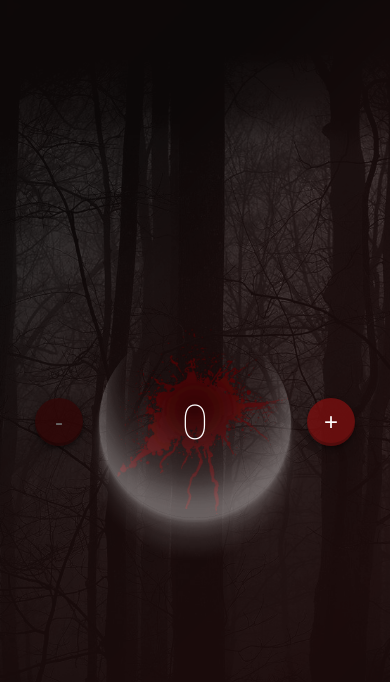
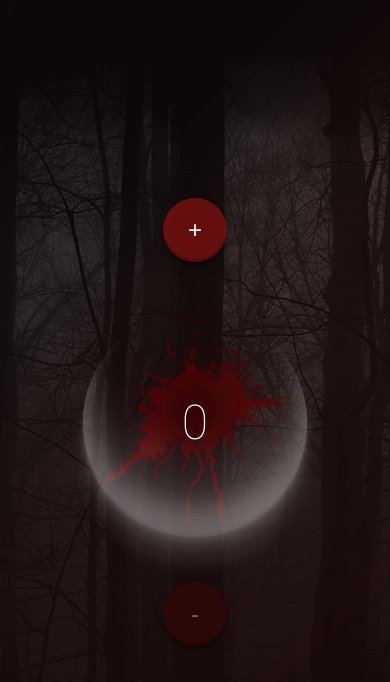
Before and after one commit to Auro-93/horror-counter, a plain HTML site: page index.html in a window 390 px wide. Both pictures are taken after a click on the button "Start game". Drawn offline with nearby package versions, Linux system fonts and the light colour scheme; a web font is replaced by a local one.

Commit message:
counter buttons mobile display modified

```diff
--- a/css/horror-theme.css
+++ b/css/horror-theme.css
@@ -50,31 +50,41 @@ body[data-theme="horror"] {
 
 .container .game-buttons {
   display: flex;
+  flex-direction: column;
   justify-content: center;
   align-items: center;
 }
 
 .container .game-buttons button {
-  margin: 0 1rem;
+  margin: 3rem 0;
   font-size: 0.8rem;
-  flex: 1;
+
   border-radius: 100%;
-  width: 2rem;
-  height: 2rem;
+  width: 4rem;
+  height: 4rem;
 }
 
 .container .game-buttons button[disabled] {
   filter: brightness(40%);
 }
 
+.container .game-buttons .button-increment {
+  order: 1;
+}
+
+.container .game-buttons .button-decrement {
+  order: 3;
+}
+
 .container .game-buttons .output-num {
-  width: 8rem;
+  order: 2;
+  width: 10rem;
   background-image: url("../assets/images/blood.png");
   background-position: center center;
   background-repeat: no-repeat;
   background-size: cover;
   border-radius: 100%;
-  height: 8rem;
+  height: 10rem;
 
   box-shadow: rgba(255, 255, 255, 0.17) 0px -23px 25px 0px inset,
     rgba(255, 255, 255, 0.15) 0px -36px 30px 0px inset,
--- a/css/media-queries.css
+++ b/css/media-queries.css
@@ -13,13 +13,11 @@
 
   .container .game-buttons button {
     font-size: 1.5rem;
-    width: 3rem;
-    height: 3rem;
   }
 
   .container .game-buttons .output-num {
-    height: 12rem;
-    width: 12rem;
+    height: 14rem;
+    width: 14rem;
     font-size: 3rem;
   }
 
@@ -62,13 +60,27 @@
     width: 90%;
   }
 
+  .container .game-buttons {
+    flex-direction: row;
+  }
+
   .container .game-buttons button {
     font-size: 1.5rem;
+    margin: 0 1rem;
     width: 3rem;
     height: 3rem;
   }
 
+  .container .game-buttons .button-increment {
+    order: 3;
+  }
+
+  .container .game-buttons .button-decrement {
+    order: 1;
+  }
+
   .container .game-buttons .output-num {
+    order: 2;
     height: 15rem;
     width: 15rem;
     animation: outputBgAnim 5s infinite;
```
